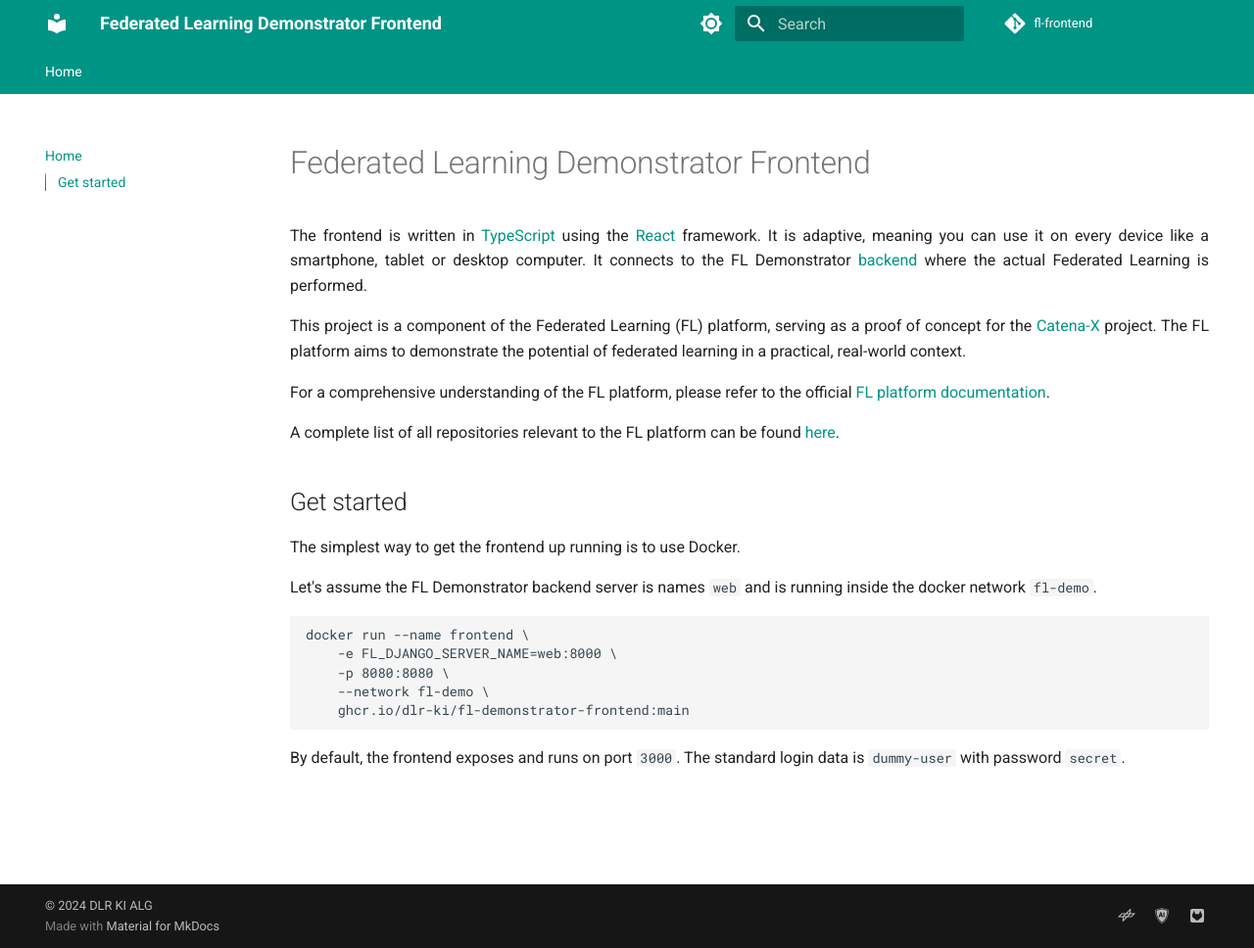
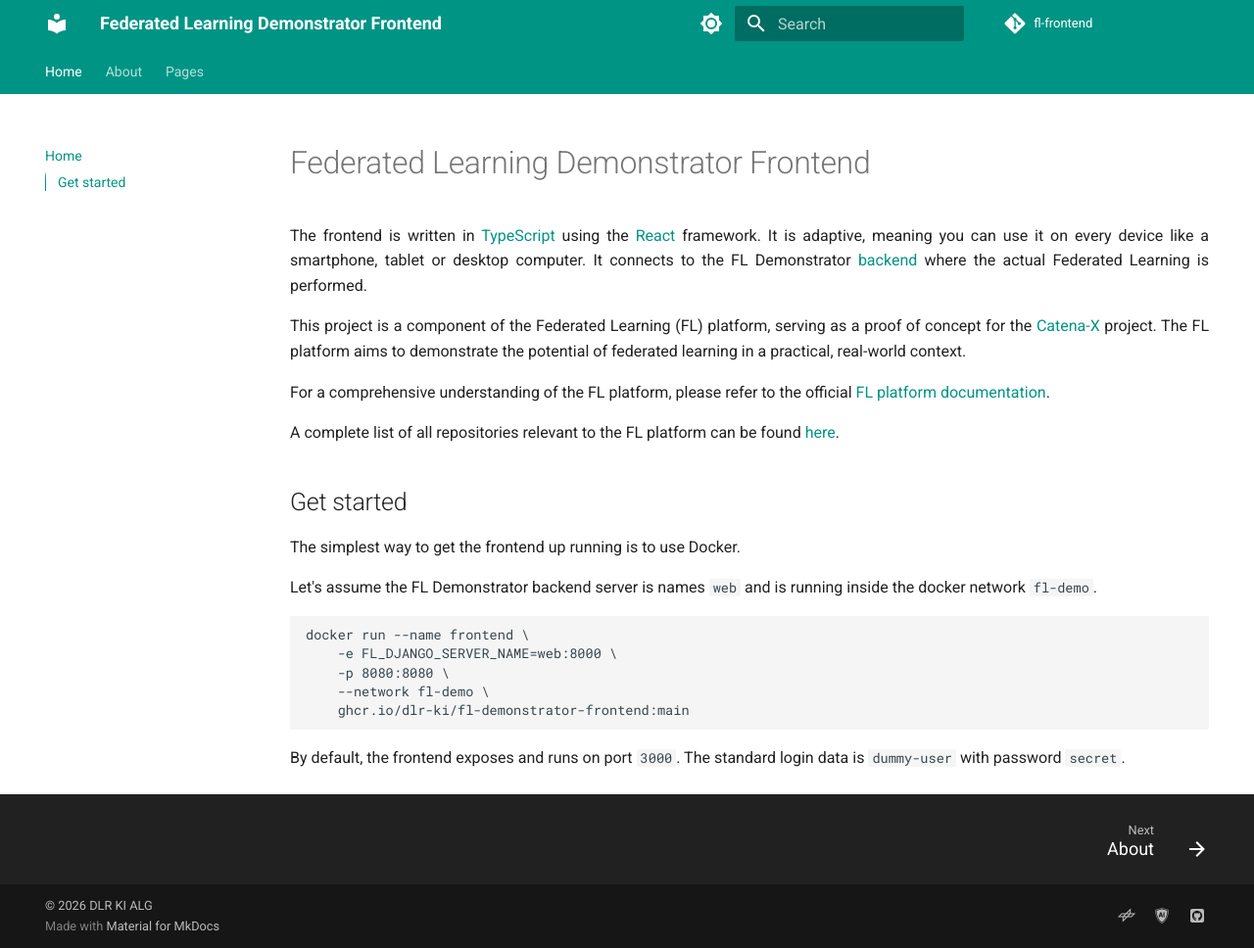
Before and after one commit to DLR-KI/fl-demonstrator-frontend, an MkDocs documentation site: the page built from docs/index.md, in a window 1280 px wide and 968 px high. Shown: the whole window at 98% size. Built offline with MkDocs 1.6.1 and Material for MkDocs 9.7.7, drawn with Linux system fonts in a browser that asks for light colours; comment, search, counter and statistics services are not loaded.

```diff
--- a/mkdocs.yml
+++ b/mkdocs.yml
@@ -5,10 +5,7 @@ site_name: Federated Learning Demonstrator Frontend
 
 repo_name: fl-frontend
 repo_url: https://github.com/DLR-KI/fl-demonstrator-frontend
-
-nav:
-  - Home: index.md
-#  - API: "api/index.html"
+edit_uri: edit/main/docs/
 
 theme:
   name: material
@@ -45,21 +42,21 @@ extra:
     - icon: dlr-logo
       link: https://www.dlr.de/en
     - icon: dlr-ki
-      link: https://www.dlr.de/ki/en
-    - icon: fontawesome/brands/square-gitlab
-      link: https://github.com/DLR-KI/fl-demonstrator
+      link: https://www.dlr.de/en/ki
+    - icon: fontawesome/brands/square-github
+      link: https://github.com/DLR-KI
 
-#extra_javascript:
-#  - https://cdnjs.cloudflare.com/ajax/libs/KaTeX/0.16.7/katex.min.js
-#  - https://cdnjs.cloudflare.com/ajax/libs/KaTeX/0.16.7/contrib/auto-render.min.js
-#  - javascripts/katex.js
+extra_javascript:
+  - https://cdn.jsdelivr.net/npm/katex@0.16.44/dist/katex.min.js
+  - https://cdn.jsdelivr.net/npm/katex@0.16.44/dist/contrib/auto-render.min.js
+  - javascripts/katex.js
 
 extra_css:
-  #- https://cdnjs.cloudflare.com/ajax/libs/KaTeX/0.16.7/katex.min.css
+  - https://cdn.jsdelivr.net/npm/katex@0.16.44/dist/katex.min.css
   - styles/style.css
 
 copyright: |
-  &copy; 2024
+  &copy; 2026
   <a href="https://www.dlr.de/en/ki/about-us/departments/algorithms-hybrid-solutions" target="_blank" rel="noopener">
     DLR KI ALG
   </a>
```
